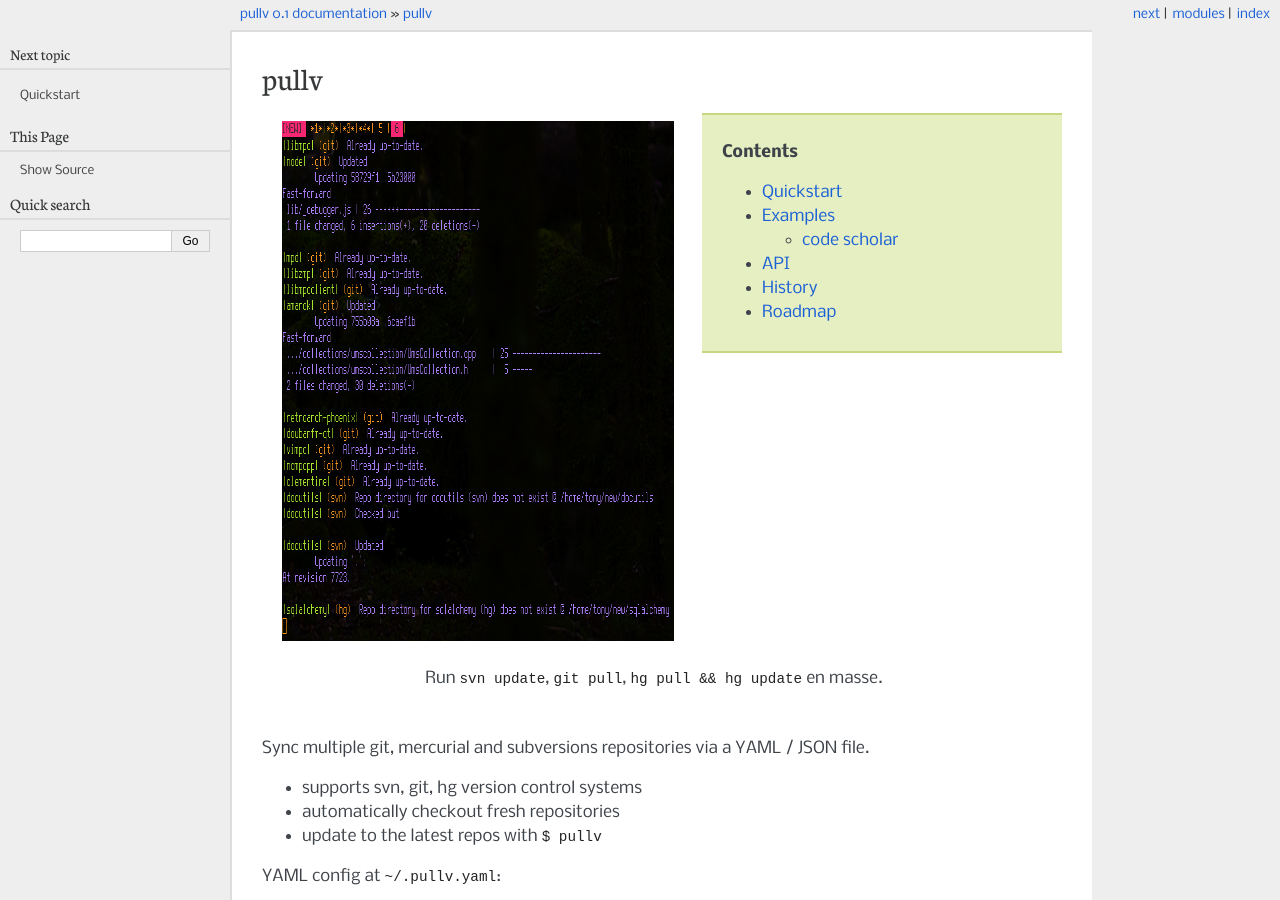
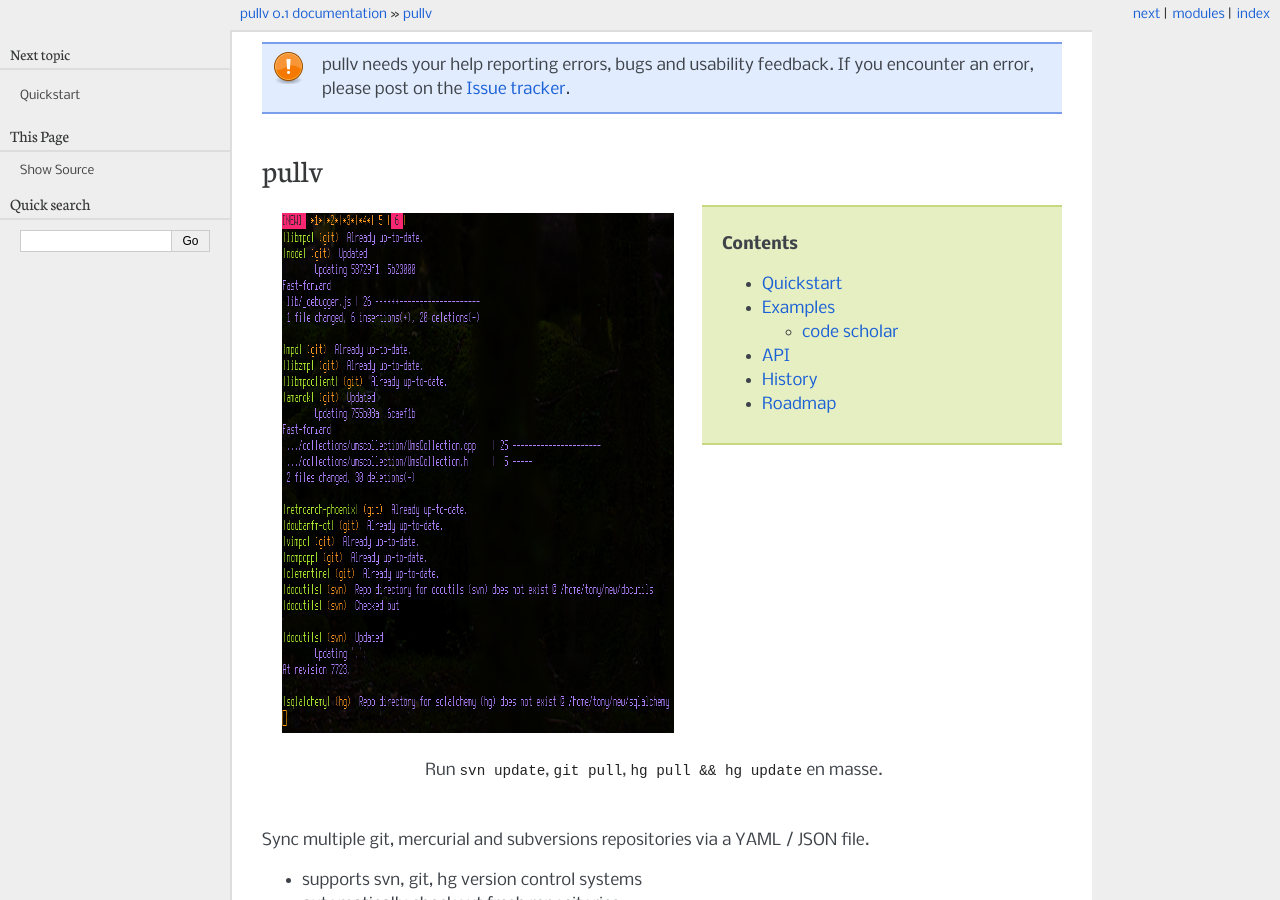
Before and after one commit to vcs-python/vcspull, a Sphinx documentation site: the page built from doc/index.rst, in a window 1280 px wide and 900 px high. Built offline with Sphinx 7.4.7, drawn with Linux system fonts in a browser that asks for light colours.

Commit message:
doc: rst_prolog to for error reporting

```diff
--- a/doc/conf.py
+++ b/doc/conf.py
@@ -45,6 +45,16 @@ master_doc = 'index'
 # General information about the project.
 project = u'pullv'
 copyright = u'2013, Tony Narlock'
+
+rst_prolog = """
+.. note::
+
+    pullv needs your help reporting errors, bugs and usability feedback.
+    If you encounter an error, please post on the `Issue tracker`_.
+
+.. _Issue tracker: https://github.com/tony/pullv/issues
+"""
+
 
 # The version info for the project you're documenting, acts as replacement for
 # |version| and |release|, also used in various other places throughout the
```
